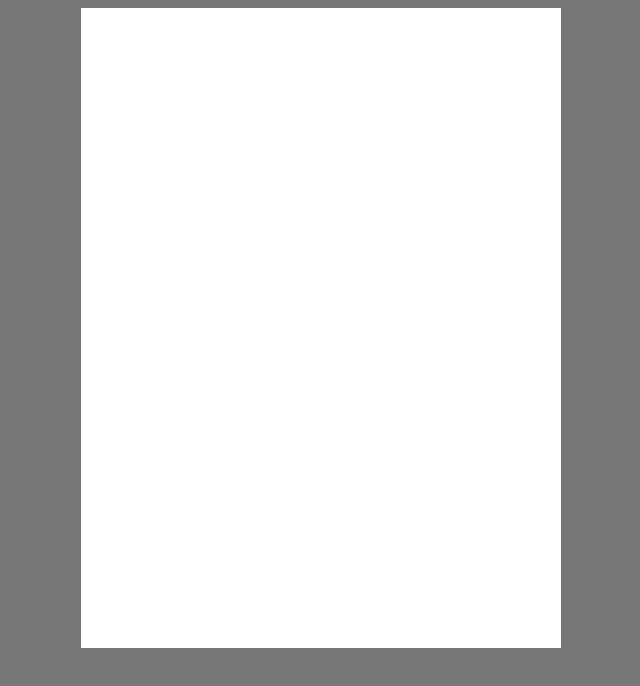
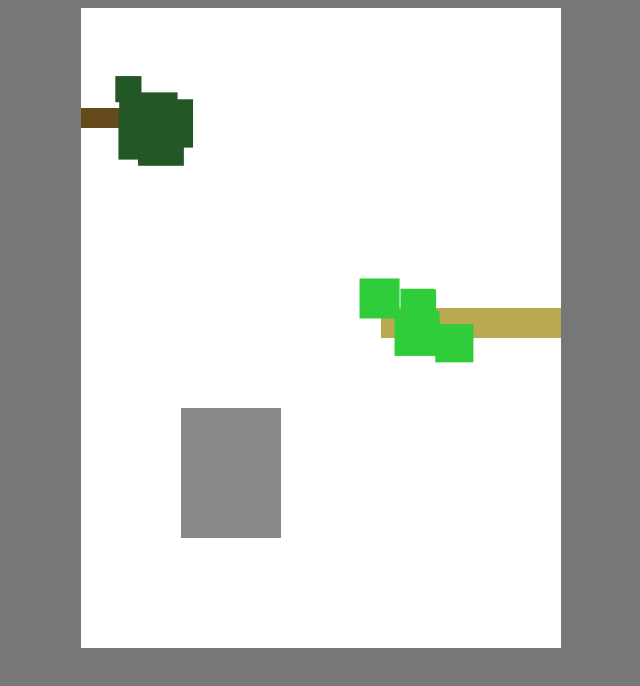
Before and after one commit to dawsoncanby/ludum-dare-35-postcompo, a plain HTML site: page index.html in a window 1280 px wide. Shown: the whole page, without its empty margins (319-959 px from the left). Drawn offline with Linux system fonts and the light colour scheme.

Commit message:
added branches and air drafts

```diff
--- a/index.html
+++ b/index.html
@@ -9,6 +9,8 @@
     <script src='js/utils.js'></script>
     <script src='js/level.js'></script>
     <script src='js/entity.js'></script>
+    <script src='js/treebranch.js'></script>
+    <script src='js/airdraft.js'></script>
 
   </head>
 
--- /dev/null
+++ b/js/airdraft.js
@@ -0,0 +1,16 @@
+function createAirDraft(x, y, width, height, strength) {
+  var draft = createEntity(x, y, width, height, x, y, width, height);
+
+  draft.strength = strength;
+
+  draft.draw = function() {
+    // amount of color = strength
+    var colorFromStrength = Math.floor(strength * 8 + 8).toString(16);
+
+    Game.ctx.fillStyle = '#' + colorFromStrength + '' + colorFromStrength + '' + colorFromStrength;
+
+    Game.ctx.fillRect(draft.x, draft.y, draft.width, draft.height);
+  }
+
+  return draft;
+}
--- a/js/game.js
+++ b/js/game.js
@@ -27,8 +27,9 @@ Game.viewport = {
 Game.debug = true;
 
 // game instance variables
-var testEntity;
-var testEntity2;
+var testBranch;
+var testBranch2;
+var testDraft;
 
 // load resources
 Game.loadRes = function() {
@@ -39,7 +40,9 @@ Game.loadRes = function() {
 Game.start = function() {
 
   Game.ctx.imageSmoothingEnabled = false;
-
+  testBranch = createTreeBranch(0, 100, 60, 20, 0, false, 50);
+  testBranch2 = createTreeBranch(300, 300, 180, 30, 1, true, 50);
+  testDraft = createAirDraft(100, 400, 100, 130, Math.random());
 }
 
 // game update logic
@@ -60,5 +63,7 @@ Game.update = function() {
 Game.draw = function() {
   Game.ctx.fillStyle = '#fff';
   Game.ctx.fillRect(0, 0, Game.width, Game.height);
-
+  testBranch.draw();
+  testBranch2.draw();
+  testDraft.draw();
 }
--- /dev/null
+++ b/js/treebranch.js
@@ -0,0 +1,52 @@
+// x and y position, width and height of entity,
+// which side it will come from (left/right),
+// whether or not it will fall if a player grabs it,
+// the max size of a leaf
+function createTreeBranch(x, y, width, height, side, willFall, leafSize) {
+  var branch = createEntity(x, y, width, height, x, y, width, height);
+
+  // 0 for left side, 1 for right side
+  branch.side = side;
+
+  branch.leafSize = leafSize;
+
+  // falling branches will not collide with player
+  branch.willFall = willFall;
+  branch.falling = false;
+
+  // generate some random leaves
+  // the array will be organized [leaf0x, leaf0y, leaf0size, leaf1x, ...]
+  branch.leaves = new Array();
+  branch.numLeaves = Math.floor(Math.random() * 5) + 5;
+  for (var i = 0; i < branch.numLeaves; i++) {
+    var x;
+    var y;
+    var size;
+
+    // create variation in leaf
+    x = (side == 0 ? branch.width / 2 + Math.random() * branch.width / 1.5
+      : branch.x - branch.leafSize / 2 + Math.random() * branch.width / 2);
+    y = branch.y - Math.random() * branch.leafSize + branch.height / 1.5;
+    size = Math.random() * branch.leafSize / 2 + branch.leafSize / 2;
+
+    // add to list
+    branch.leaves.push(x);
+    branch.leaves.push(y);
+    branch.leaves.push(size);
+  }
+
+  branch.draw = function() {
+    // draw branch
+    Game.ctx.fillStyle = branch.willFall ? '#BAA951' : '#654A1B';
+    Game.ctx.fillRect(branch.x, branch.y, branch.width, branch.height);
+
+    // draw leaves
+    Game.ctx.fillStyle = branch.willFall ? '#2FCD39' : '#235726';
+    for (var i = 0; i < branch.leaves.length; i += 3) {
+      Game.ctx.fillRect(branch.leaves[i], branch.leaves[i + 1],
+        branch.leaves[i + 2], branch.leaves[i + 2]);
+    }
+  }
+
+  return branch;
+}
```
